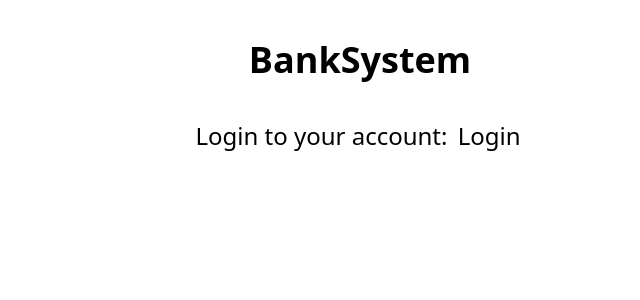
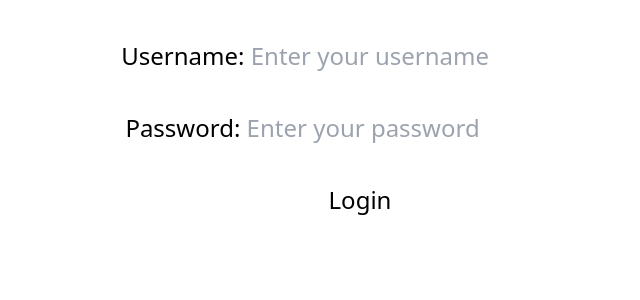
Before and after one commit to aramsing/banksystem-frontend, a React (Vite) app: page /login in a window 1280 px wide. Shown: the top 300 px of the page, without its empty margins (280-920 px from the left). Built offline with nearby package versions, Linux system fonts and the light colour scheme.

Commit message:
login functionality complete

```diff
--- a/src/App.tsx
+++ b/src/App.tsx
@@ -1,15 +1,19 @@
+import { BrowserRouter, Routes, Route } from "react-router-dom";
+import Login from "./pages/login";
+import React from "react";
+import Home from "./pages/home";
+import About from "./pages/about";
+
 export default function App() {
     return (
-        <div>
-            <header className="font-bold text-4xl py-10 text-center">
-                <h1>BankSystem</h1>
-            </header>
-            <main className="h-screen">
-                <div className="text-2xl text-center">
-                    <label>Login to your account: </label>
-                    <button className="rounded-full cursor-pointer px-1">Login</button>
-                </div>
-            </main>
-        </div>
+        <React.StrictMode>
+        <BrowserRouter>
+            <Routes>
+                <Route path="/" element={<Home />}/>
+                <Route path="/login" element={<Login />}/>
+                <Route path="/about" element={<About />}/>
+            </Routes>
+        </BrowserRouter>
+        </React.StrictMode>
     );
 }
--- /dev/null
+++ b/src/pages/about.tsx
@@ -0,0 +1,7 @@
+export default function About() {
+    return(
+        <div>
+            <h1 className="font-bold text-4xl py-10 text-center">We are dedicated to the latest practices of banking.</h1>
+        </div>
+    )
+}
--- /dev/null
+++ b/src/pages/home.tsx
@@ -0,0 +1,16 @@
+export default function Home() {
+    return (
+        <div>
+            <header className="font-bold text-4xl py-10 text-center">
+                <h1>BankSystem</h1>
+            </header>
+            <main className="h-screen">
+                <div className="text-2xl text-center">
+                    <label>Login to your account: </label>
+                </div>
+            </main>
+
+
+        </div>
+    );
+}
--- /dev/null
+++ b/src/pages/login.tsx
@@ -0,0 +1,32 @@
+import { SetStateAction, useState } from "react"
+import { useNavigate } from "react-router-dom";
+
+export default function Login() {
+    const [username, setUsername] = useState('');
+    const [password, setPassword] = useState('');
+    const navigate = useNavigate()
+
+    const handleChangeUser = (event: { target: { value: SetStateAction<string>; }; }) => {
+        setUsername(event.target.value);
+    };
+
+    const handleChangePass = (event: { target: { value: SetStateAction<string>; }; }) => {
+        setPassword(event.target.value);
+    };
+
+    return (
+        <>
+            <div className="text-2xl text-center py-10">
+                <label>Username: </label>
+                <input type="text" value={username} onChange={handleChangeUser} placeholder="Enter your username" />
+            </div>
+            <div className="text-2xl text-center">
+                <label>Password: </label>
+                <input type="password" value={password} onChange={handleChangePass} placeholder="Enter your password" />
+            </div>
+
+            {/* create a profile page */}
+            <button style={{display: 'block', margin: '0 auto'}} className="text-2xl py-10" onClick={() => {navigate("/")}}>Login</button>
+        </>
+    )
+}
```
Also changed, not shown: src/components/navbar.tsx (added).
